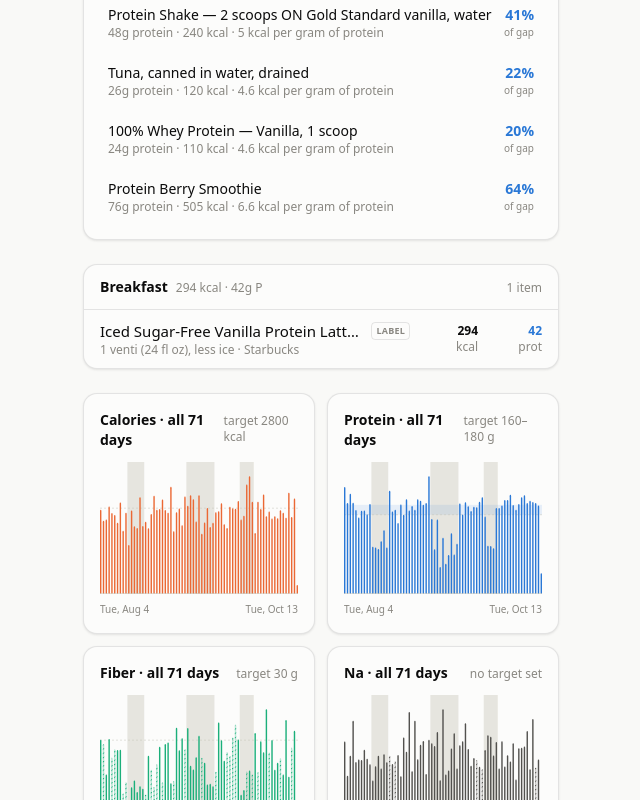
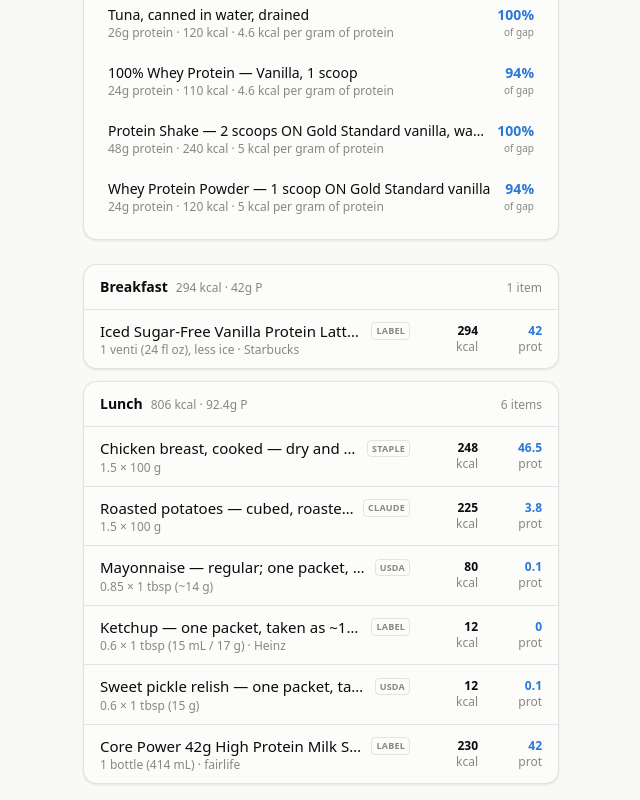
Before and after one commit to soldoutbudokan/Health, a Next.js app: page /Health/ in a window 1280 px wide. Shown: the part 880-1680 px from the top of the page, without its empty margins (69-709 px from the left). Built offline with nearby package versions, Linux system fonts and the light colour scheme.

Commit message:
Log Oct 13 lunch: chicken breast and roasted potatoes with mayo, ketchup and relish packets, and a Core Power 42g shake; add the shake, mayo, relish and roasted potatoes to the catalog

```diff
--- a/src/data/staples.ts
+++ b/src/data/staples.ts
@@ -1537,4 +1537,48 @@ export const STAPLE_FOODS: Food[] = [
     note: "Estimated on Oct 12 for a small salted caramel chocolate truffle, no brand noted, at about 500 kcal per 100 g. A Lindor ball is 12.5 g and 75 kcal for scale. Call it 35–80 kcal, mostly the size; sodium 10–50 mg with the salt.",
     tags: ["truffle", "chocolate", "salted caramel", "caramel", "candy", "dessert", "sweet"],
   },
+  {
+    id: "pkg-core-power-42g-chocolate",
+    name: "Core Power 42g High Protein Milk Shake",
+    variant: "Chocolate",
+    brand: "fairlife",
+    source: "packaged",
+    per: "1 bottle (414 mL)",
+    gramsPerServing: 414,
+    macros: { calories: 230, protein: 42, carbs: 9, fat: 3.5, fiber: 2, sugar: 7, sodium: 260 },
+    note: "The US chocolate panel for the 14 fl oz bottle, via retailer listings on Oct 13. The Canadian 414 mL bottle is the same size; its label wasn't checked. Vanilla and strawberry are also 230 kcal and 42 g protein, with 250 mg sodium.",
+    tags: ["core power", "fairlife", "protein shake", "shake", "milk", "chocolate", "protein", "drink", "packaged"],
+  },
+  {
+    id: "staple-mayonnaise-tbsp",
+    name: "Mayonnaise",
+    variant: "regular",
+    source: "usda",
+    per: "1 tbsp (~14 g)",
+    gramsPerServing: 14,
+    macros: { calories: 94, protein: 0.1, carbs: 0.1, fat: 10.3, fiber: 0, sugar: 0.1, sodium: 88 },
+    note: "USDA regular mayonnaise, about 680 kcal per 100 g; the same figures as the Oct 4 bagel row. A single-serve packet is 10–12 g, so one is about 0.85. Light mayo is a third to half of this.",
+    tags: ["mayo", "mayonnaise", "condiment", "packet", "sauce"],
+  },
+  {
+    id: "staple-sweet-relish-tbsp",
+    name: "Sweet pickle relish",
+    source: "usda",
+    per: "1 tbsp (15 g)",
+    gramsPerServing: 15,
+    macros: { calories: 20, protein: 0.1, carbs: 5, fat: 0.1, fiber: 0.2, sugar: 4, sodium: 122 },
+    note: "USDA sweet pickle relish, about 130 kcal per 100 g, which is also what Heinz's US panel says a tablespoon is. Sodium is USDA's; listings for Heinz run 60–95 mg, so call it 60–125. A packet is about 9 g, or 0.6.",
+    tags: ["relish", "sweet relish", "pickle", "condiment", "packet"],
+  },
+  {
+    id: "staple-roasted-potatoes-100g",
+    name: "Roasted potatoes",
+    variant: "cubed, roasted in oil",
+    source: "claude",
+    per: "100 g",
+    gramsPerServing: 100,
+    macros: { calories: 150, protein: 2.5, carbs: 21, fat: 6, fiber: 2.2, sugar: 1, sodium: 250 },
+    note: "Estimated on Oct 13 for a cafeteria side: skin-on potatoes roasted in about 5 g of oil per 100 g. Call it 120–200 kcal per 100 g, mostly the oil, and sodium 100–400 mg with the salt. A side scoop is about 150 g.",
+    tags: ["potatoes", "roasted potatoes", "roast potatoes", "side", "cafeteria", "catering"],
+  },
 ];
```
Also changed, not shown: data/log.csv.
